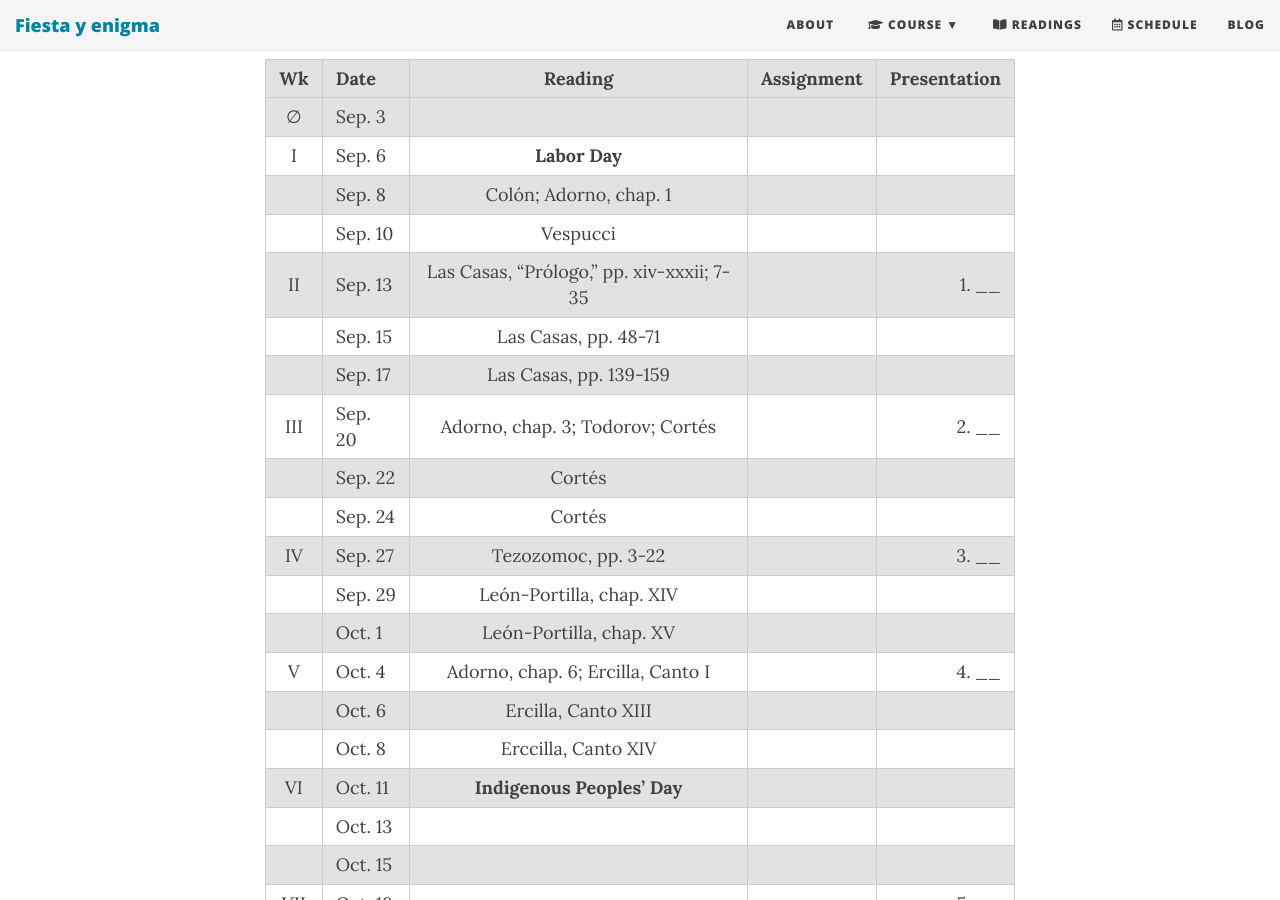
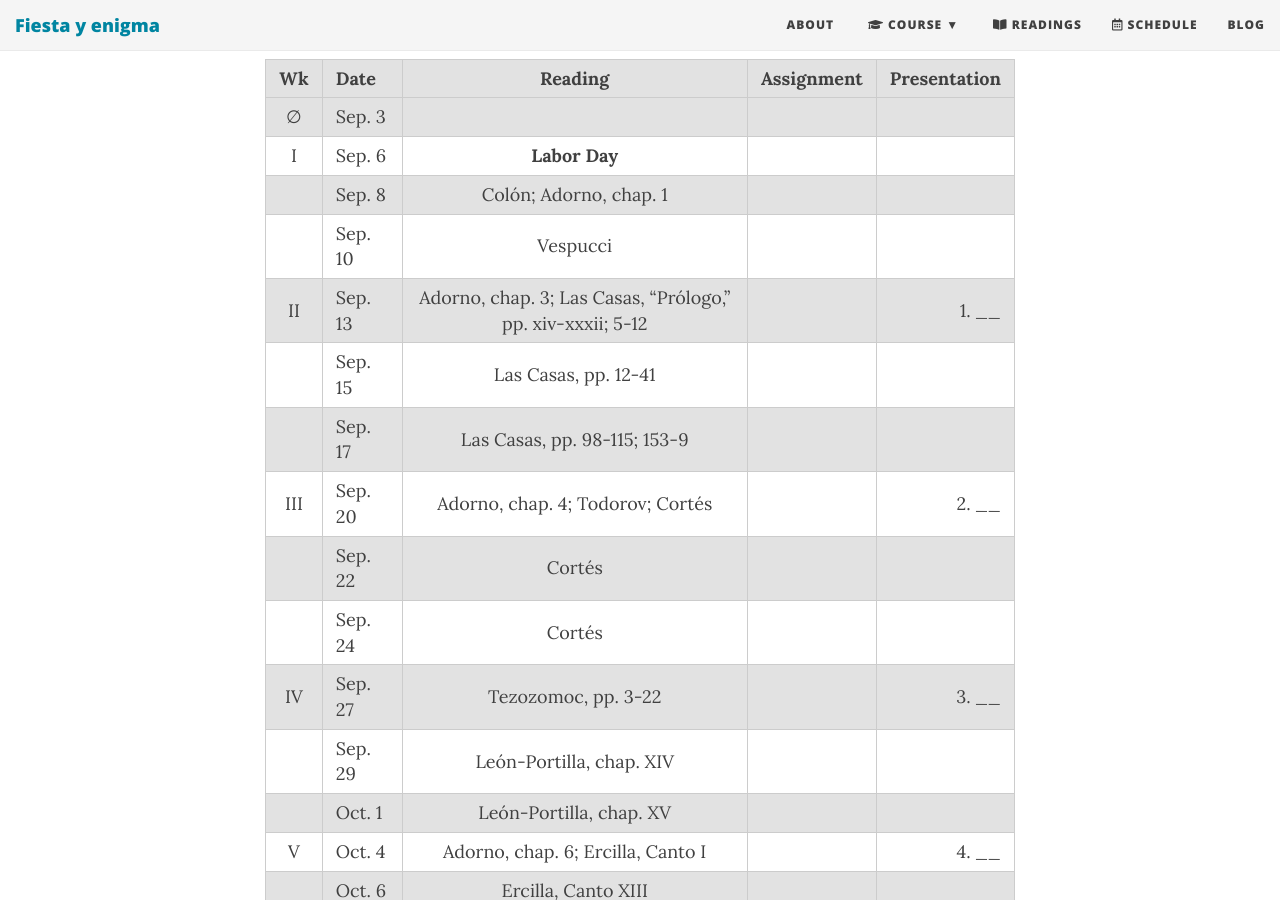
Before and after one commit to Hipomenes/ls452, a Jekyll site: the page built from calendar.md, in a window 1280 px wide and 900 px high, scrolled down 330 px. Built offline with Jekyll 4.4.1, drawn with Linux system fonts in a browser that asks for light colours; nearby versions of some CDN libraries.

Commit message:
Update calendar.md

```diff
--- a/calendar.md
+++ b/calendar.md
@@ -12,10 +12,10 @@
 |  I  | Sep. 6   | **Labor Day** |
 |     | Sep. 8   | Colón; Adorno, chap. 1
 |     | Sep. 10  | Vespucci
-|  II | Sep. 13  | Las Casas, "Prólogo," pp. xiv-xxxii; 7-35 | | 1. ____
-|     | Sep. 15  | Las Casas, pp. 48-71
-|     | Sep. 17  | Las Casas, pp. 139-159
-| III | Sep. 20  | Adorno, chap. 3; Todorov; Cortés | | 2. ____
+|  II | Sep. 13  | Adorno, chap. 3; Las Casas, "Prólogo," pp. xiv-xxxii; 5-12 | | 1. ____
+|     | Sep. 15  | Las Casas, pp. 12-41
+|     | Sep. 17  | Las Casas, pp. 98-115; 153-9
+| III | Sep. 20  | Adorno, chap. 4; Todorov; Cortés | | 2. ____
 |     | Sep. 22  | Cortés
 |     | Sep. 24  | Cortés
 | IV  | Sep. 27  | Tezozomoc, pp. 3-22  | | 3. ____
```
